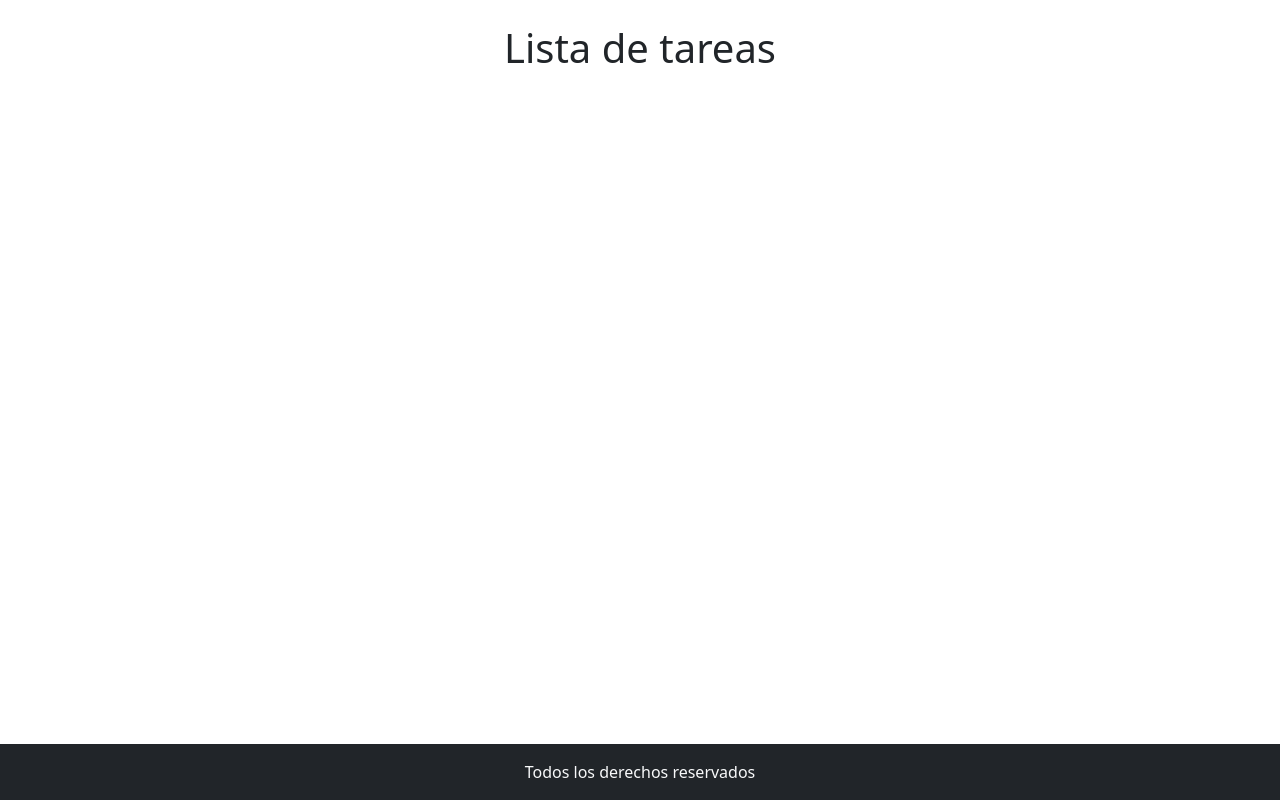
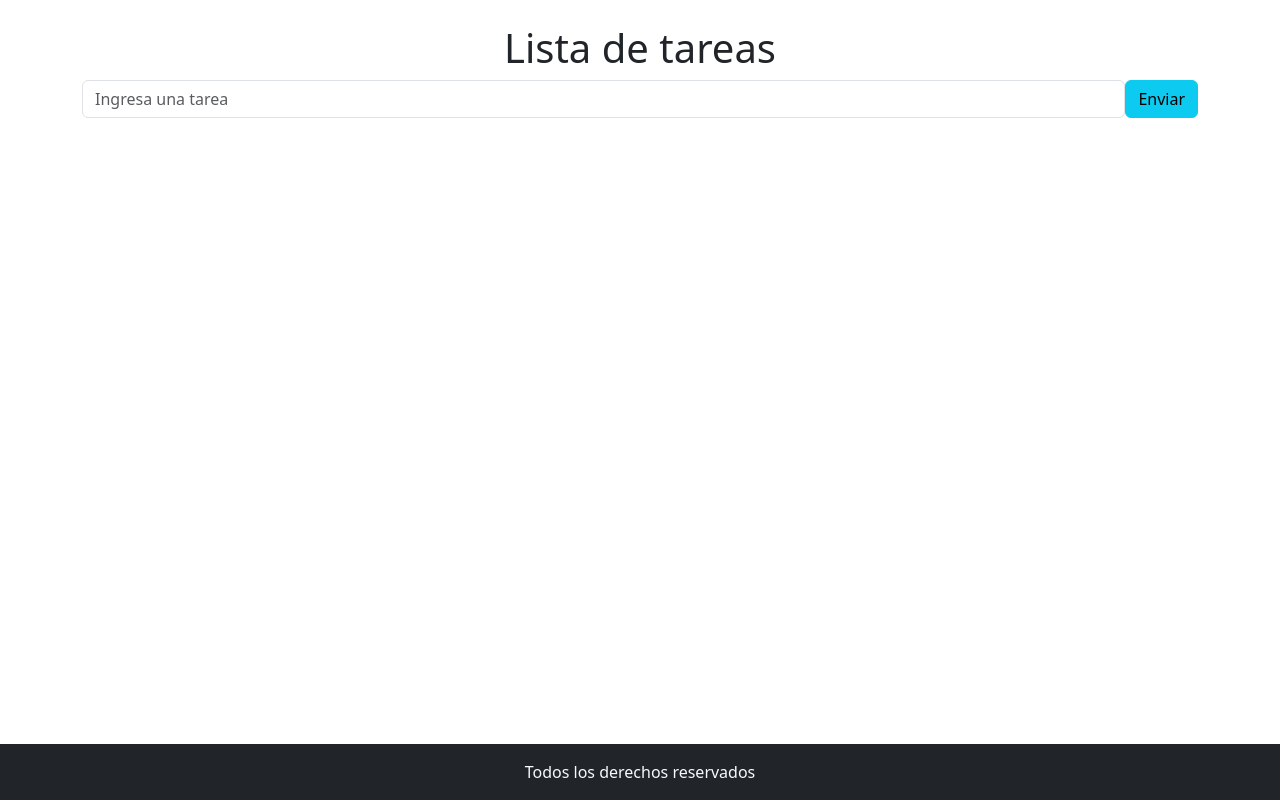
Before and after one commit to TucuNacho/listatareasReact, a React (Vite) app: page / in a window 1280 px wide. Built offline with nearby package versions, Linux system fonts and the light colour scheme.

Commit message:
agregue el maquetado de FormularioTarea

```diff
--- a/src/components/FormularioTarea.jsx
+++ b/src/components/FormularioTarea.jsx
@@ -1,9 +1,15 @@
+// import Button  from 'bootstrap';
+// import Form from 'react-bootstrap/Form';
+import {Form, Button} from 'react-bootstrap'
 const FormularioTarea = () => {
     return (
-        <div>
-
-        </div>
-    );
+    <Form>
+      <Form.Group className="mb-3 d-flex">
+        <Form.Control type="text" placeholder="Ingresa una tarea" />
+        <Button variant="info" >Enviar</Button>
+      </Form.Group>
+    </Form>
+  );
 };
 
 export default FormularioTarea;
```
Also changed, not shown: src/App.jsx (+11 -10 lines).
